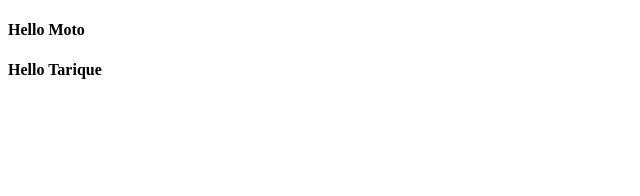
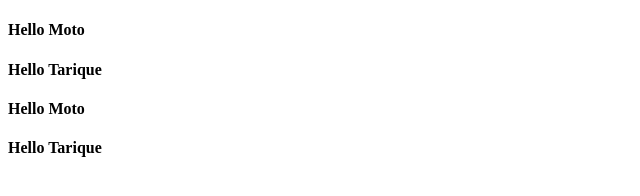
Before and after one commit to shohanean/softarest, a plain HTML site: page about.html in a window 1280 px wide. Shown: the whole page, without its empty margins (0-640 px from the left). Drawn offline with Linux system fonts and the light colour scheme.

Commit message:
About page Addes

```diff
--- a/about.html
+++ b/about.html
@@ -16,6 +16,14 @@
                 <h4>Hello Tarique</h4>
             </div>
         </div>
+        <div class="row">
+            <div class="col-6">
+                <h4>Hello Moto </h4>
+            </div>
+            <div class="col-6">
+                <h4>Hello Tarique</h4>
+            </div>
+        </div>
     </div>
 </body>
 </html>
```
